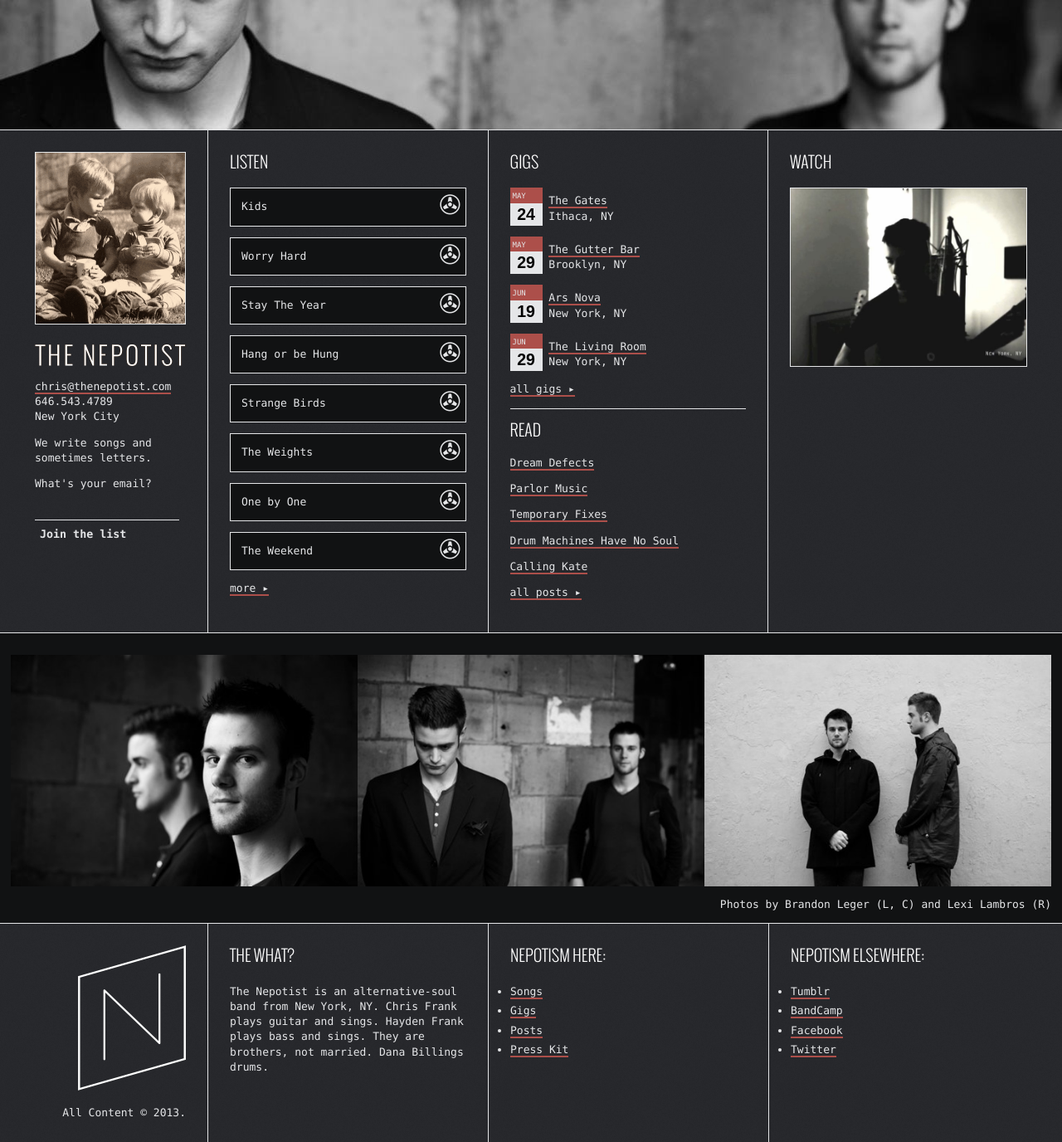
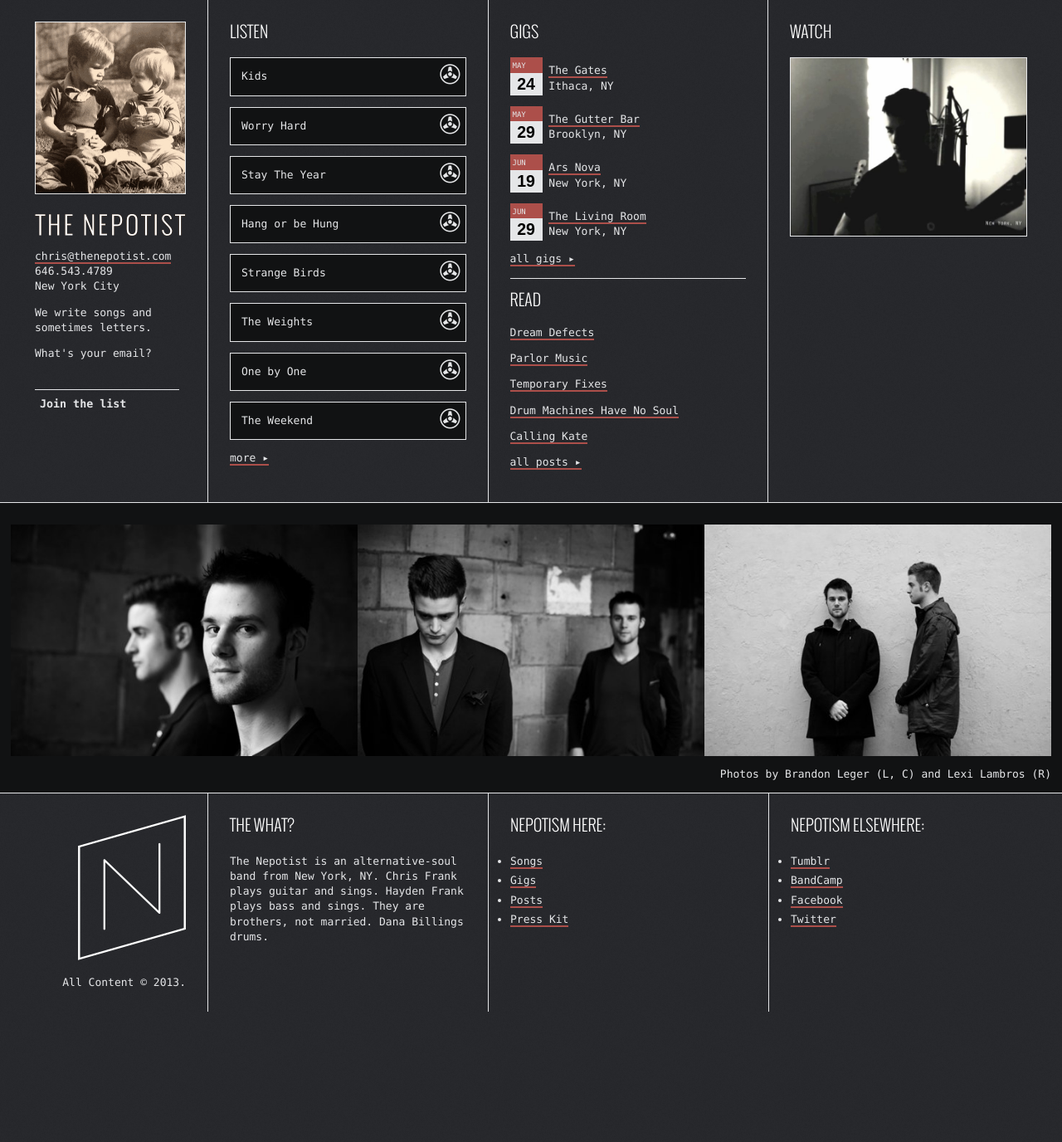
Before and after one commit to chrisfrank/chrisfrank.github.com, a Jekyll site: the page built from index.html, in a window 1280 px wide. Shown: the whole page at 83% size. Built offline with Jekyll 4.4.1, drawn with Linux system fonts in a browser that asks for light colours; after the commit the page ends 1219 px from its top, so only the background shows below that.

Commit message:
saved self from bad taste

```diff
--- a/index.html
+++ b/index.html
@@ -1,7 +1,6 @@
 ---
 layout: home
 ---
-<div class="banner" style="background-image:url(/images/banner.jpg)"></div>
 <div class="newspaper">
 
   {% include nep_info.html %}
```
